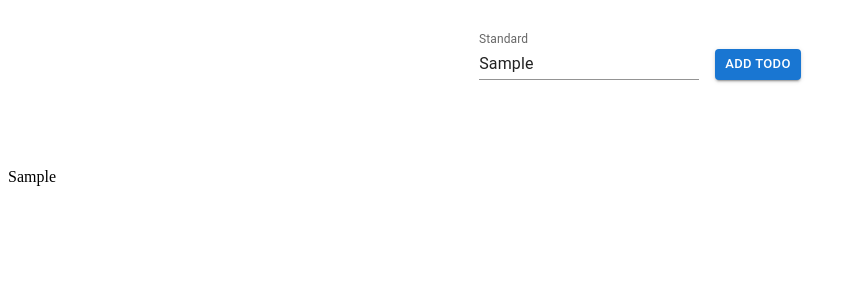
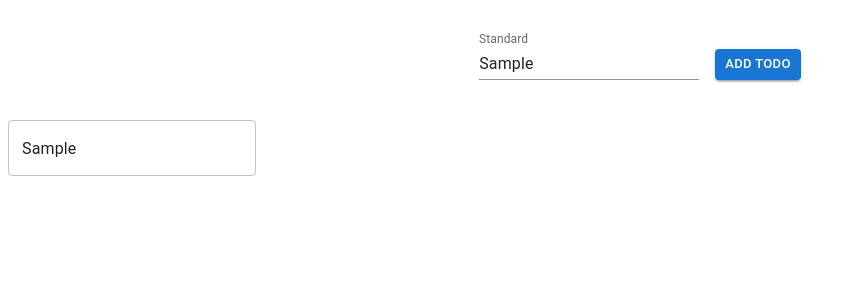
Before and after one commit to anthonyzamarro/todo, a React (Create React App) app: page / in a window 1280 px wide. Both pictures are taken after typing "Sample" into the empty fields and a click on the button "ADD TODO". Shown: the top 300 px of the page, without its empty margins (0-857 px from the left). Built offline with nearby package versions, Linux system fonts and the light colour scheme.

Commit message:
make individual todos editable

```diff
--- a/src/components/Todo.tsx
+++ b/src/components/Todo.tsx
@@ -1,13 +1,26 @@
-import React from 'react';
+import React, { useState } from 'react';
+import TextField from '@mui/material/TextField';
 
 interface Props {
     text: string
 }
 
 const Todo: React.FC<Props> = ({ text }) => {
+    const [todoText, updateTodoText] = useState<String>(text);
+
+    const handleChange = (e: React.ChangeEvent<HTMLInputElement>) => {
+        updateTodoText(e.target.value);
+    }
+
     return (
         <>
-            <p> {text} </p>
+            {
+                text !== "" &&
+                <TextField
+                    onChange={(e: React.ChangeEvent<HTMLInputElement>) => handleChange(e)}
+                    value={todoText}
+                />
+            }
         </>
     )
 }
```
